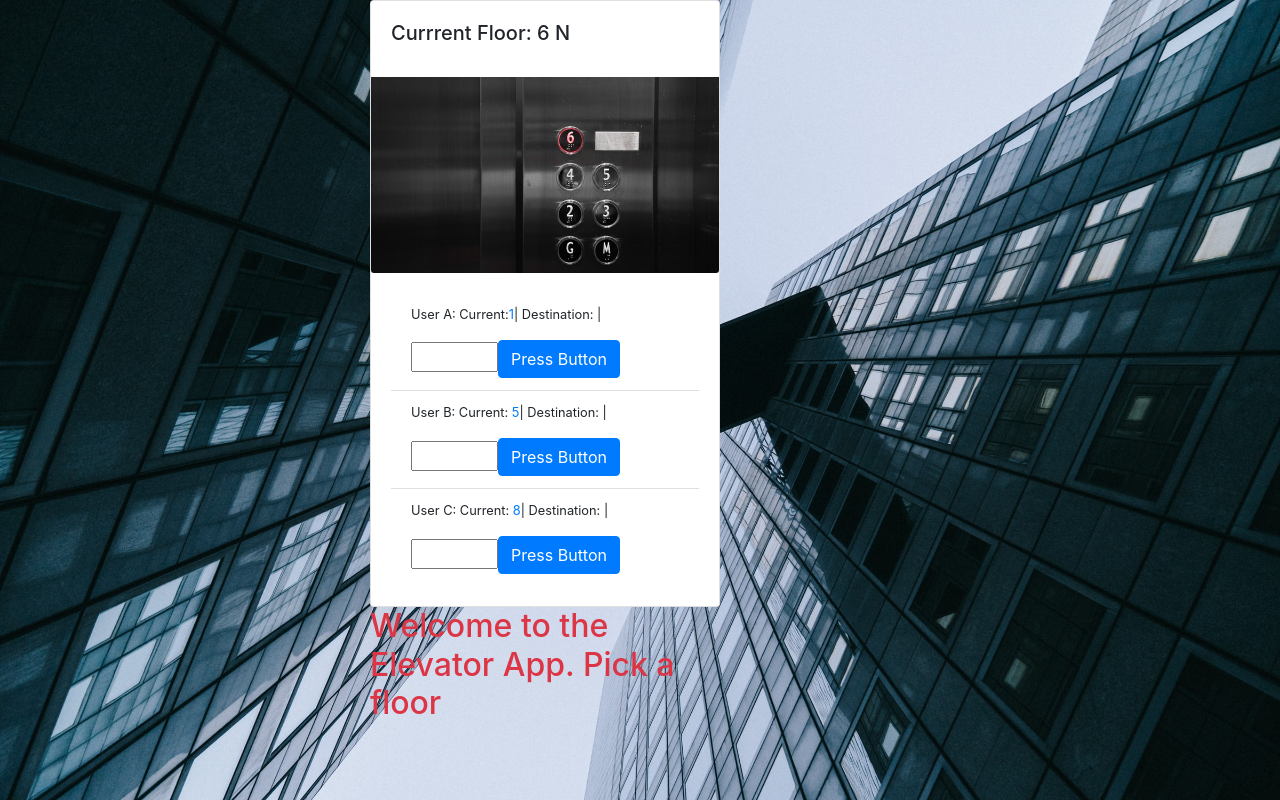
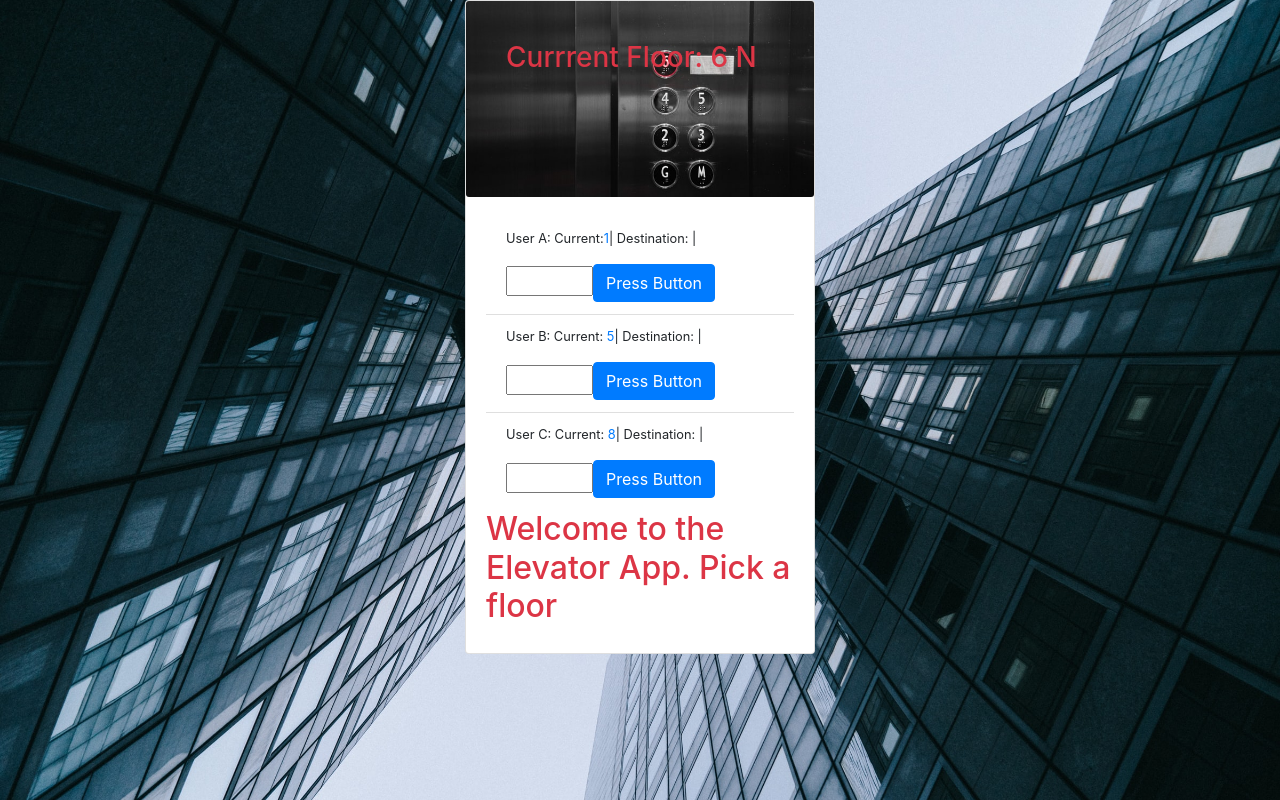
Before and after one commit to GreatDeveloper66/elevator-app, a React (Create React App) app: page / in a window 1280 px wide. Built offline with nearby package versions, Linux system fonts and the light colour scheme; no server answers.

Commit message:
Recenter card and move image

```diff
--- a/src/App.js
+++ b/src/App.js
@@ -46,32 +46,37 @@ function App(props) {
     <div className="App" style={bannerStyle()}>
       <Container>
         <Row d-flex="justify-content-center">
-          <Col xs={{span:10, offset:1}} sm={{span: 6, offset: 4}} md={{ span: 4, offset:3 }} d-flex="justify-content-center">
+          <Col xs={{span:12}} sm={{span: 8, offset: 4}} md={{ span: 5, offset:4 }} lg={{span: 4, offset: 4}} d-flex="justify-content-center">
               <Card>
+              <Card.Img src={require("./Images/elevator_wide.jpg")} />
+              <Card.ImgOverlay>
                 <Card.Body>
                   <Card.Title>
-                    Currrent Floor: {props.elevator.floor} {props.elevator.direction}
+                    <h3 className="text-danger">Currrent Floor: {props.elevator.floor} {props.elevator.direction}</h3>
                   </Card.Title>
+                </Card.Body>
+                </Card.ImgOverlay>
 
 
-                </Card.Body>
-                <Card.Img variant="bottom" src={require("./Images/elevator_wide.jpg")}>
 
-                </Card.Img>
                 <Card.Body>
                 <ListGroup className="list-group-flush">
                     <UserA />
                     <UserB />
                     <UserC />
                   </ListGroup>
+                  <Card.Text>
+                  <h2 className="text-danger">{props.message}</h2>
+                  </Card.Text>
                 </Card.Body>
+
               </Card>
           </Col>
 
         </Row>
         <Row d-flex="justify-content-center">
           <Col xs={{span:10, offset:1}} sm={{span: 6, offset: 4}} md={{ span: 4, offset:3 }} d-flex="justify-content-center">
-          <h2 className="text-danger">{props.message}</h2>
+
           </Col>
         </Row>
       </Container>
```
